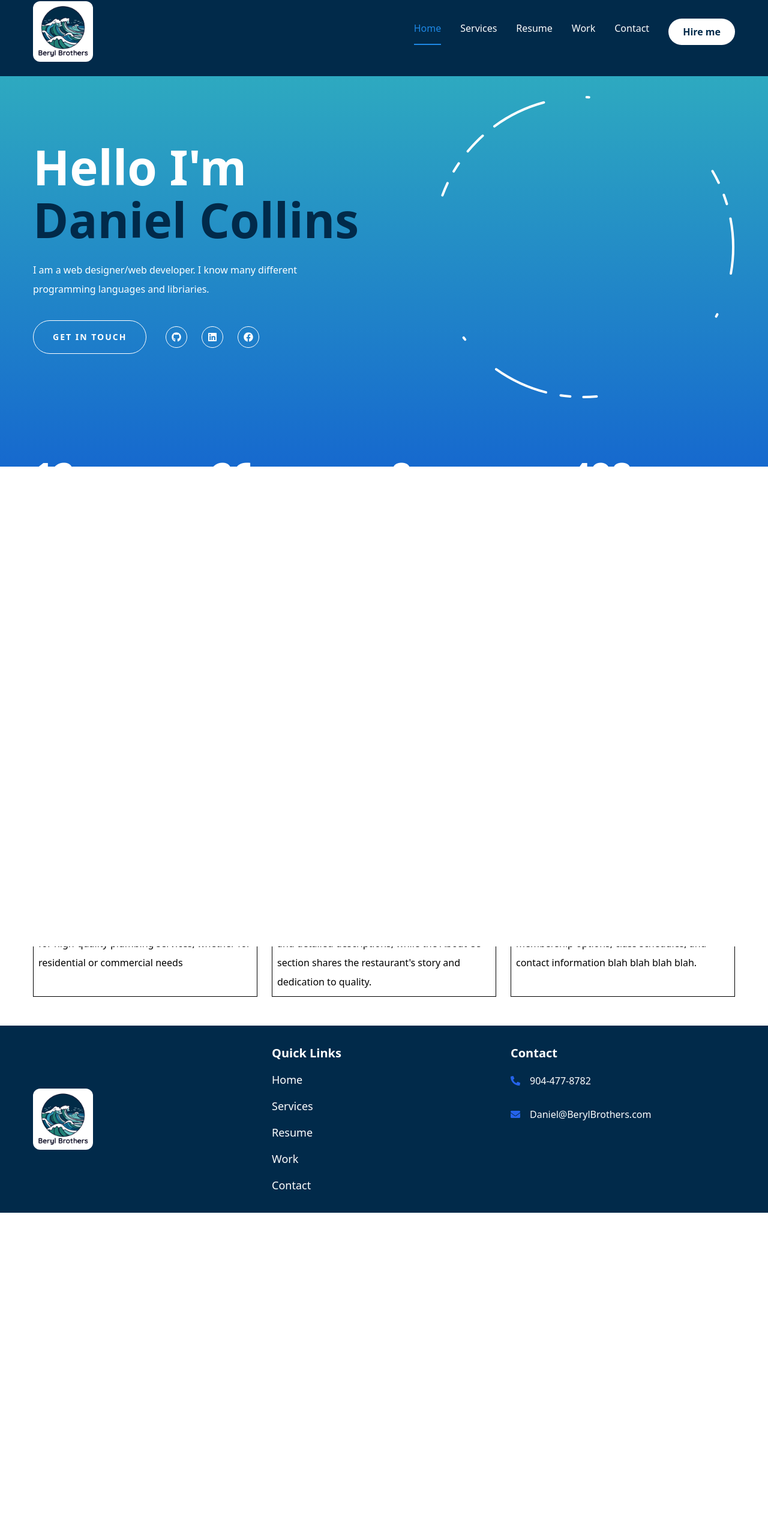
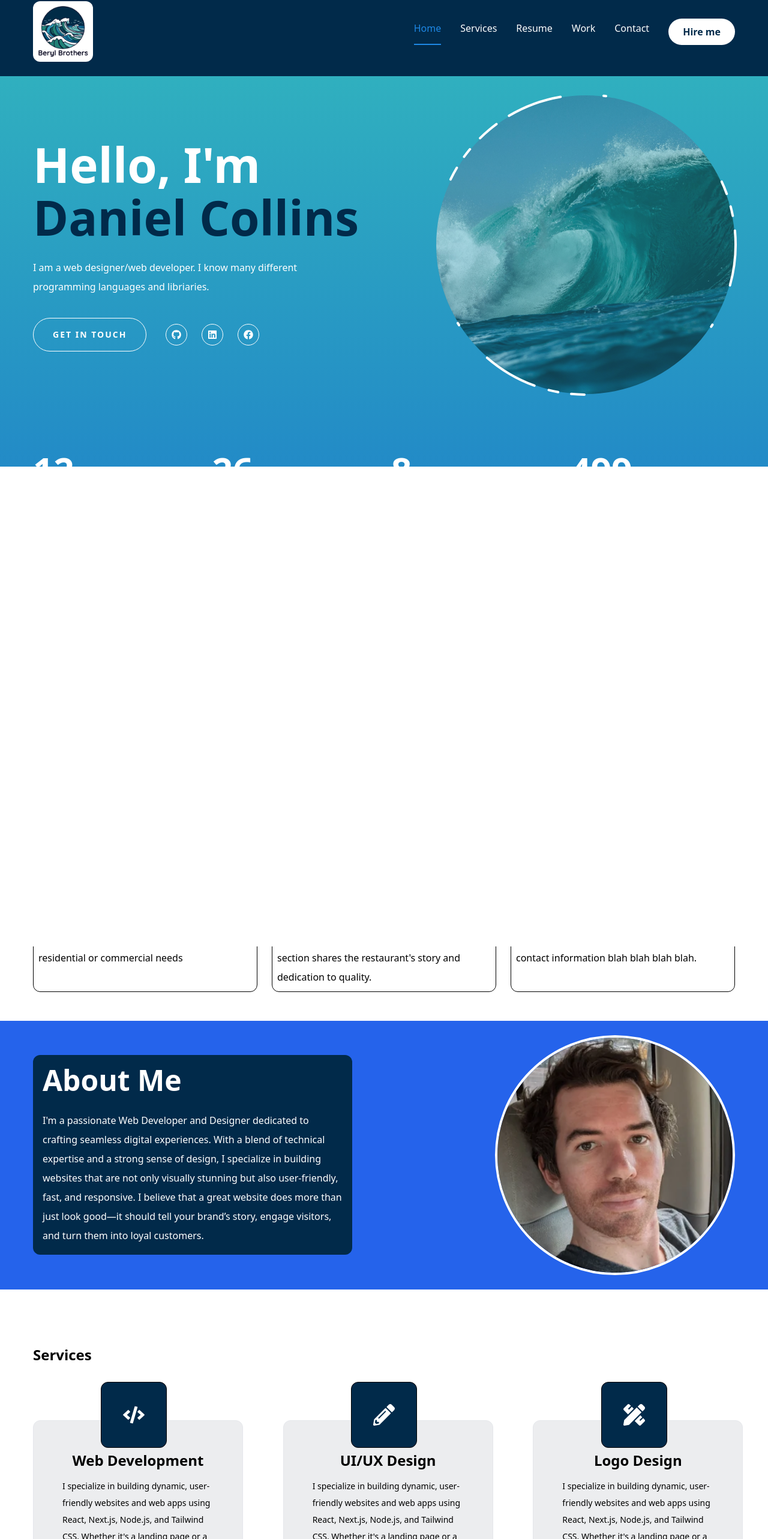
Before and after one commit to BerylBrothers/Paint-Website, a Next.js app: page / in a window 1280 px wide. Shown: the part 22-2588 px from the top of the page at 60% size. Before the commit the page ends 2044 px from the top, so only its background shows below. Built offline with nearby package versions, Linux system fonts and the light colour scheme.

Commit message:
updated service section

```diff
--- a/app/page.js
+++ b/app/page.js
@@ -2,13 +2,17 @@
 import Hero from "@/components/Hero"
 import Work from "@/components/Work";
 import About from "@/components/About";
+import Services from "@/components/Services";
+import CallToAction from "@/components/CallToAction";
 
 export default function Home() {
   return (
     <>
     <Hero />
     <Work />
-    {/* <About /> */}
+    <About />
+    <Services />
+    <CallToAction />
     </>
   );
 
--- a/components/About.jsx
+++ b/components/About.jsx
@@ -1,9 +1,33 @@
-import React from 'react'
+import React from 'react';
+import Image from 'next/image';
 
 const About = () => {
   return (
     <div className='bg-blue-600'>
-        <div className='container mx-auto'>About</div>
+        <div className='container mx-auto'>
+          <div className='flex flex-col xl:flex-row items-center justify-between py-6'>
+            <div className='text-center xl:text-left bg-primary rounded-xl p-4'>
+              <h2 className='mb-6'>About Me</h2>
+              <p className='max-w-[500px]'>I'm a passionate Web Developer and Designer dedicated to crafting seamless digital experiences. With a blend of technical expertise and a strong sense of design, I specialize in building websites that are not only visually stunning but also user-friendly, fast, and responsive.
+                                          I believe that a great website does more than just look good—it should tell
+                                          your brand’s story, engage visitors, and turn them into loyal customers.
+              </p>
+            </div>
+            <div className='order-1 xl:order-none mb-8 xl:mb-0 rounded-full border-white'>
+              <div className='relative w-[298px] h-[298px] xl:w-[400px] xl:h-[400px] rounded-full overflow-hidden border-4 border-white'>
+                <Image
+                src={"/assets/About-Me.png" }
+                priority
+            quality={100}
+            fill
+            alt="Image"
+            className="object-cover"
+                />
+              </div>
+
+              </div>
+          </div>
+          </div>
         </div>
   )
 }
--- /dev/null
+++ b/components/CallToAction.jsx
@@ -0,0 +1,12 @@
+import React from 'react'
+
+const CallToAction = () => {
+    return (
+        <section className='h-full'>
+     <div className="container mx-auto">
+        Call To Action</div>
+        </section>
+       )
+}
+
+export default CallToAction
--- a/components/Hero.jsx
+++ b/components/Hero.jsx
@@ -16,7 +16,7 @@ const Hero = () => {
               {/* text */}
               <div className="text-center xl:text-left order-2 xl:order-none">
                 <span></span>
-                <h1 className="h1 mb-6">Hello I'm <br /><span className="text-primary">Daniel Collins</span></h1>
+                <h1 className="h1 mb-6">Hello, I'm <br /><span className="text-primary">Daniel Collins</span></h1>
                 <p className="max-w-[500px] mb-9 text-white">I am a web designer/web developer.
                   I know many different programming
                   languages and libriaries.</p>
--- a/components/Photo.jsx
+++ b/components/Photo.jsx
@@ -1,54 +1,48 @@
 "use client";
 
-import {motion} from "framer-motion";
+import { motion } from "framer-motion";
 import Image from "next/image";
-import React from 'react'
+import React from "react";
 
 const Photo = () => {
-
   const handleVideoEnd = (e) => {
     e.target.currentTime = 0;
     e.target.play(); // Ensure video loops immediately without delay
   };
 
   return (
-    <div className="w-full h-full relative">
+    <div className="w-full h-full relative flex justify-center items-center">
+      <motion.div
+        initial={{ opacity: 0 }}
+        animate={{
+          opacity: 1,
+          transition: { delay: 2, duration: 0.4, ease: "easeIn" },
+        }}
+        className="relative flex justify-center items-center"
+      >
+        {/* Circle Container */}
+        <motion.div
+          initial={{ opacity: 0 }}
+          animate={{
+            opacity: 1,
+            transition: { delay: 2.4, duration: 0.4, ease: "easeInOut" },
+          }}
+          className="relative w-[298px] h-[298px] xl:w-[498px] xl:h-[498px] rounded-full overflow-hidden"
+        >
+          {/* Image */}
+          <Image
+            src="/assets/Wave.jpg"
+            priority
+            quality={100}
+            fill
+            alt="Image"
+            className="object-cover opacity-60"
+          />
+        </motion.div>
 
-     <motion.div
-     initial={{opacity: 0}}
-     animate=
-     {{opacity: 1,
-        transition: {delay:2, duration: 0.4, ease:"easeIn"},}}>
-            {/* image */}
-        <motion.div
-        initial={{opacity: 0}}
-        animate=
-        {{opacity: 1,
-           transition: {delay:2.4, duration: 0.4, ease:"easeInOut"},}}
-
-        className="w-[298px] h-[298px] xl:w-[498px] xl:h-[498px] mix-blend-lighten absolute rounded-full overflow-hidden">
-            {/* <Image
-            src="/assets/photo.png"
-            priority quality={100}
-            fill
-            alt=""
-            className="object-contain"/> */}
-             {/* <video
-            className="object-cover w-full h-full" // Ensures the video covers the frame without distortion
-            autoPlay
-            loop
-            muted
-            playsInline
-            preload="auto" // Preloads the video
-            onEnded={handleVideoEnd} // Ensures smooth looping without black screen
-            // Replace '/assets/video.mp4' with your video source path
-          >
-            <source src="/assets/Waves.mp4" type="video/mp4" />
-            Your browser does not support the video tag.
-          </video> */}
-        </motion.div>
-        {/* circle */}
-        <motion.svg className="w-[300px] xl:w-[506px] h-[300px] xl:h-[506px] z-10"
+        {/* Circle Animation */}
+        <motion.svg
+          className="absolute w-[300px] xl:w-[506px] h-[300px] xl:h-[506px] z-10"
           fill="transparent"
           viewBox="0 0 506 506"
           xmlns="http://www.w3.org/2000/svg"
@@ -61,21 +55,24 @@ const Photo = () => {
             strokeWidth="4"
             strokeLinecap="round"
             strokeLinejoin="round"
-            initial={{strokeDasharray: "24 10 0 0"}}
+            initial={{ strokeDasharray: "24 10 0 0" }}
             animate={{
-                strokeDasharray:["15 120 25 25", "16 25 92 72, 4 250 22 22"],
-                rotate:[120, 360]
+              strokeDasharray: [
+                "15 120 25 25",
+                "16 25 92 72, 4 250 22 22",
+              ],
+              rotate: [120, 360],
             }}
             transition={{
-                duration:20,
-                repeat:Infinity,
-                repeatType:"reverse"
+              duration: 20,
+              repeat: Infinity,
+              repeatType: "reverse",
             }}
           />
         </motion.svg>
       </motion.div>
     </div>
-  )
-}
+  );
+};
 
-export default Photo
+export default Photo;
--- /dev/null
+++ b/components/Services.jsx
@@ -0,0 +1,73 @@
+import React from 'react'
+import {FaCode, FaPencilAlt, FaPencilRuler, FaSearch, FaMobileAlt, FaCogs } from 'react-icons/fa'
+
+const services = [
+    {
+      icons: <FaCode />,
+      title:'Web Development',
+      description:
+      "I specialize in building dynamic, user-friendly websites and web apps using React, Next.js, Node.js, and Tailwind CSS. Whether it's a landing page or a complex web app, I create fast, responsive, and visually appealing sites that help businesses stand out online.",
+    },{
+      icons:<FaPencilAlt />,
+      title:'UI/UX Design',
+      description:
+      "I specialize in building dynamic, user-friendly websites and web apps using React, Next.js, Node.js, and Tailwind CSS. Whether it's a landing page or a complex web app, I create fast, responsive, and visually appealing sites that help businesses stand out online.",
+    },{
+      icons:<FaPencilRuler />,
+      title:'Logo Design',
+      description:
+      "I specialize in building dynamic, user-friendly websites and web apps using React, Next.js, Node.js, and Tailwind CSS. Whether it's a landing page or a complex web app, I create fast, responsive, and visually appealing sites that help businesses stand out online.",
+    },{
+      icons:<FaSearch />,
+      title:'SEO',
+      description:
+      "I specialize in building dynamic, user-friendly websites and web apps using React, Next.js, Node.js, and Tailwind CSS. Whether it's a landing page or a complex web app, I create fast, responsive, and visually appealing sites that help businesses stand out online.",
+    },
+    {
+      icons:<FaMobileAlt />,
+    title:'Fully Responsive',
+    description:
+    "I specialize in building dynamic, user-friendly websites and web apps using React, Next.js, Node.js, and Tailwind CSS. Whether it's a landing page or a complex web app, I create fast, responsive, and visually appealing sites that help businesses stand out online.",
+      },
+      {
+        icons:<FaCogs />,
+    title:'Custom Experience',
+    description:
+    "I specialize in building dynamic, user-friendly websites and web apps using React, Next.js, Node.js, and Tailwind CSS. Whether it's a landing page or a complex web app, I create fast, responsive, and visually appealing sites that help businesses stand out online.",
+      },
+  ]
+
+const Services = () => {
+
+  return (
+    <section className="h-full text-black bg-white">
+      <div className="container mx-auto h-full">
+        <div className="py-12">
+          <h3 className="py-12">Services</h3>
+          <div className="flex pt-12 justify-center items-center">
+            <div className="grid md:grid-cols-3 grid-rows-2 grid-cols-1 gap-20"> {/* Increased gap */}
+              {services.map((service, index) => (
+                <div key={index} className="relative">
+                  {/* Icon Container */}
+                  <div className="absolute flex justify-center items-center border h-[110px] w-[110px] border-black p-2 -top-16 left-1/2 transform -translate-x-1/2 bg-primary text-white rounded-xl -mb-8 mx-auto z-10"> {/* Added margin bottom */}
+                    <div className="flex items-center justify-center text-4xl">{service.icons}</div>
+                  </div>
+
+                  {/* Description div */}
+                  <div className="flex justify-center items-center border text-[14px] h-[350px] w-[350px] bg-gray-600/10  text-black p-12 rounded-xl">
+                    <div className="flex flex-col justify-center items-center">
+                      <h3 className="m-4 pt-2 text-center">{service.title}</h3>
+                      <div>{service.description}</div>
+                    </div>
+                  </div>
+                </div>
+              ))}
+            </div>
+          </div>
+        </div>
+      </div>
+    </section>
+  );
+}
+
+export default Services
--- a/components/Work.jsx
+++ b/components/Work.jsx
@@ -74,12 +74,13 @@ const Work = () => {
               <div className='grid grid-cols-1 md:grid-cols-3 gap-6'>
                 {projects.map((project, index) => {
                   return (
-                    <div className='border border-black flex flex-col' key={index}>
+                    <div className='border border-black flex flex-col rounded-xl' key={index}>
                       <Link href={project.href}>
-                          <div className='relative h-80'>
+                          <div className='relative h-80 opacity-100 transition-opacity rounded-xl duration-300 ease-in-out hover:opacity-70 '>
                             <Image
                               src={project.image}
                               alt={project.title}
+                              className='rounded-t-xl'
                               layout="fill"  // This makes the image take up the full container
                               objectFit="cover" // Ensures the image covers the div without distortion
                             />
```
Also changed, not shown: public/assets/About-Me.png (added), public/assets/Wave.jpg (added). Lines whose indentation alone changed are shown as unchanged.
